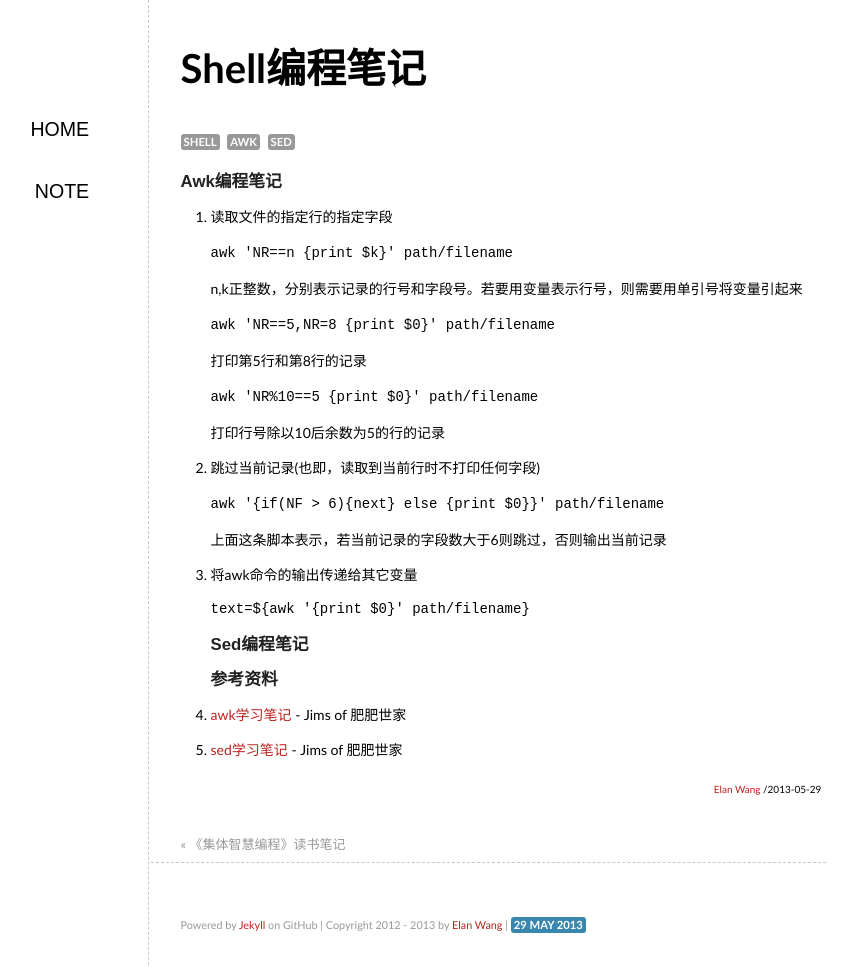
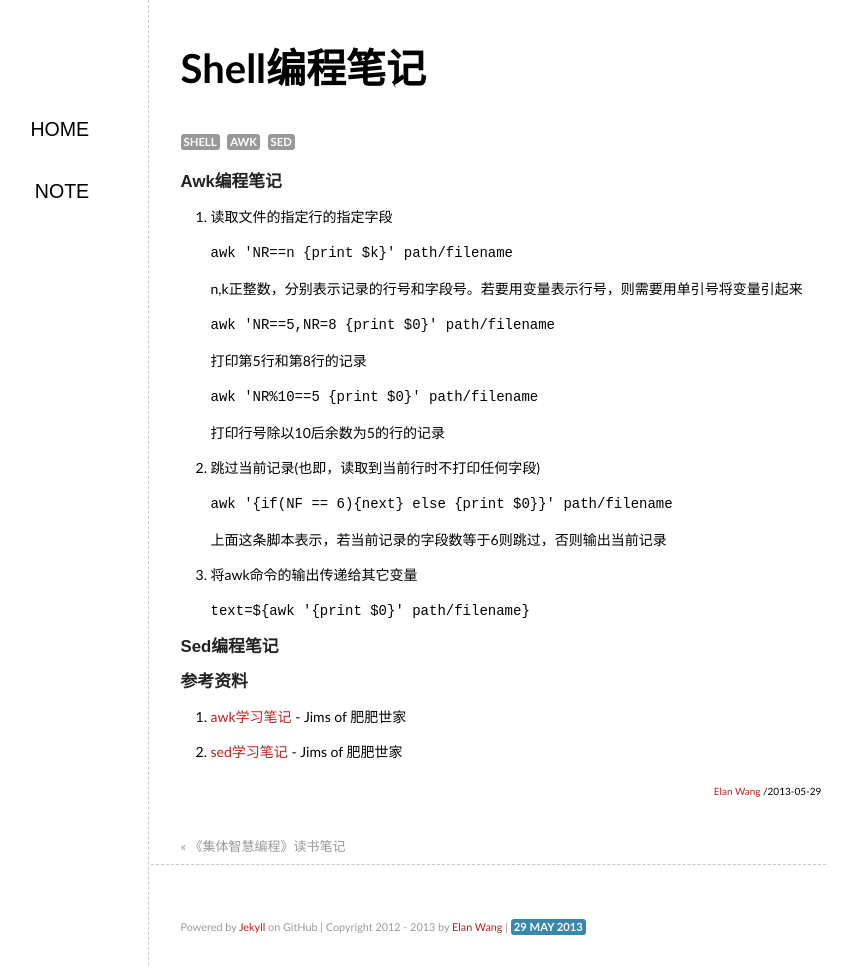
Before and after one commit to elan2wang/note, a Jekyll site: the page built from _posts/2013-05-29-shell-programming-tips.md, in a window 1280 px wide and 967 px high. Shown: the whole window, without its empty margins (236-1093 px from the left). Built offline with Jekyll 4.4.1, drawn with Linux system fonts in a browser that asks for light colours; comment, search, counter and statistics services are not loaded.

Commit message:
edit shell programming tips

```diff
--- a/_posts/2013-05-29-shell-programming-tips.md
+++ b/_posts/2013-05-29-shell-programming-tips.md
@@ -13,10 +13,11 @@ n,k正整数，分别表示记录的行号和字段号。若要用变量表示
 <code>awk 'NR%10==5 {print $0}' path/filename</code>
 打印行号除以10后余数为5的行的记录
 2. 跳过当前记录(也即，读取到当前行时不打印任何字段)
-<code>awk '{if(NF > 6){next} else {print $0}}' path/filename</code>
-上面这条脚本表示，若当前记录的字段数大于6则跳过，否则输出当前记录
+<code>awk '{if(NF == 6){next} else {print $0}}' path/filename</code>
+上面这条脚本表示，若当前记录的字段数等于6则跳过，否则输出当前记录
 3. 将awk命令的输出传递给其它变量
 <code>text=${awk '{print $0}' path/filename}</code>
+
 ###Sed编程笔记
 ###参考资料
 1. [awk学习笔记](http://man.lupaworld.com/content/manage/ringkee/awk.htm#id2861697) - Jims of 肥肥世家
```
